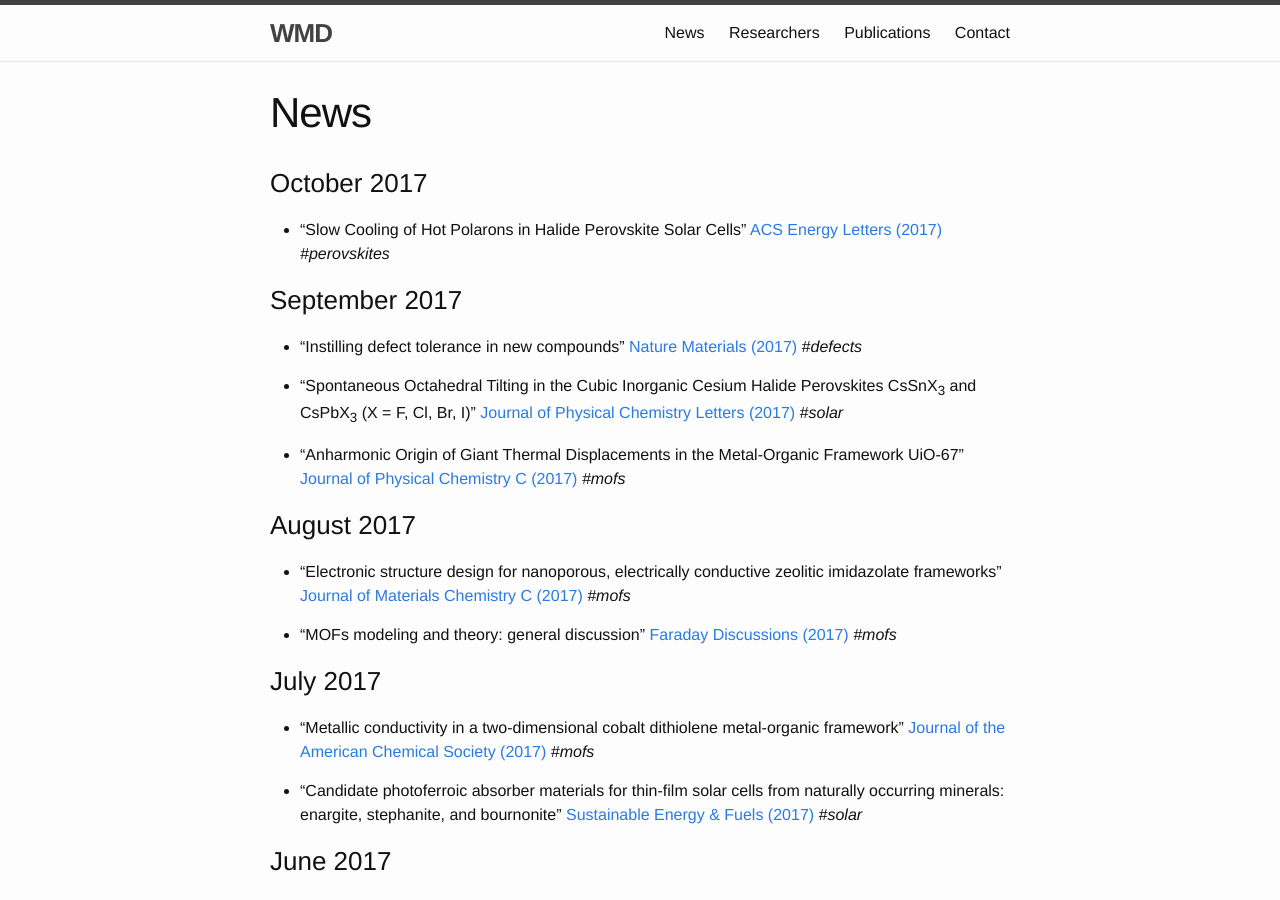
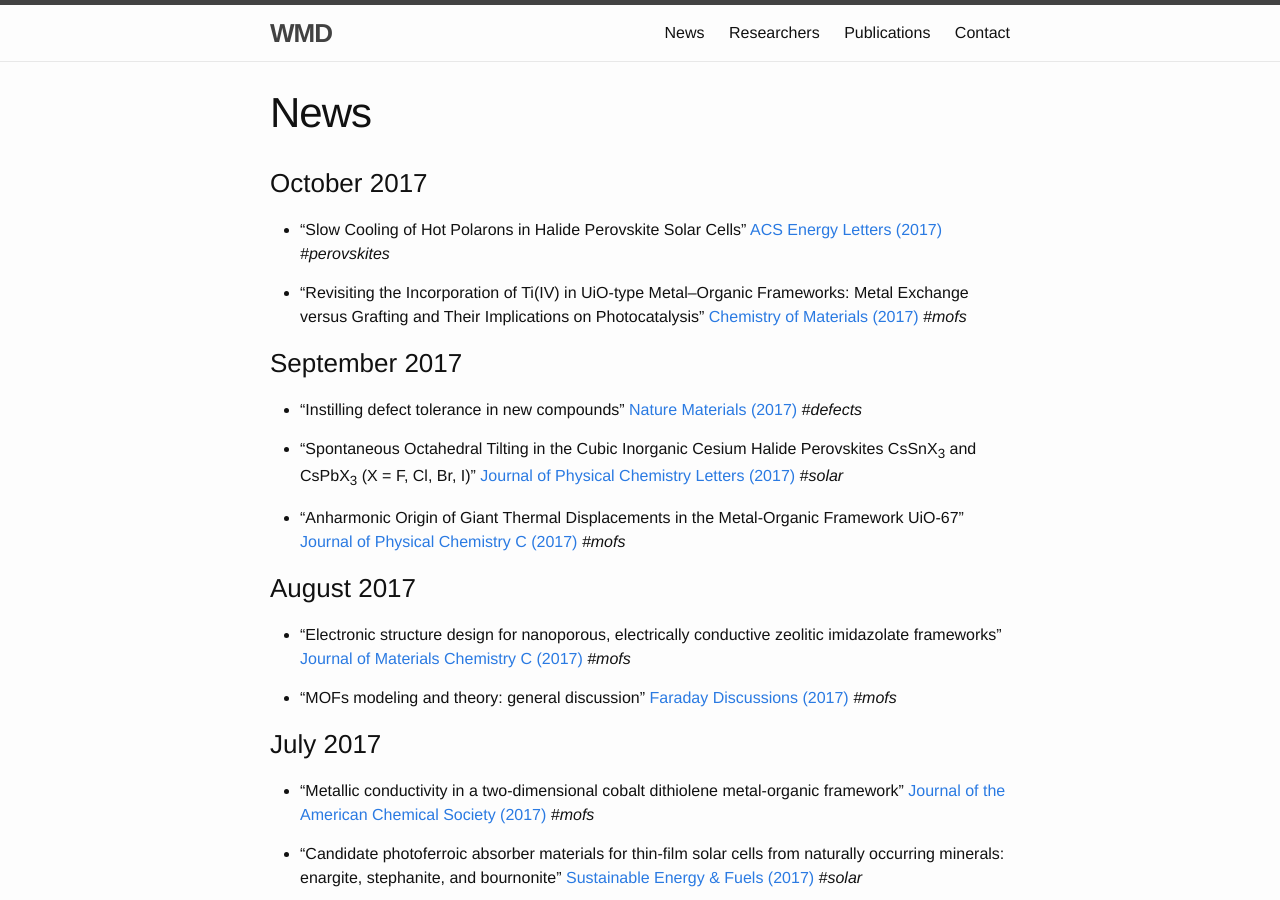
Before and after one commit to WMD-group/WMD-group.github.io, a Jekyll site: the page built from a_news.md, in a window 1280 px wide and 900 px high. Built offline with Jekyll 4.4.1, drawn with Linux system fonts in a browser that asks for light colours.

Commit message:
Update a_news.md

```diff
--- a/a_news.md
+++ b/a_news.md
@@ -8,6 +8,9 @@ permalink: /news/
 
 * "Slow Cooling of Hot Polarons in Halide Perovskite Solar Cells" [ACS Energy Letters (2017)](http://pubs.acs.org/doi/10.1021/acsenergylett.7b00862)
 *#perovskites*
+
+* "Revisiting the Incorporation of Ti(IV) in UiO-type Metal–Organic Frameworks: Metal Exchange versus Grafting and Their Implications on Photocatalysis" [Chemistry of Materials (2017)](http://pubs.acs.org/doi/10.1021/acs.chemmater.7b03320)
+*#mofs*
 
 ### September 2017
 
```
